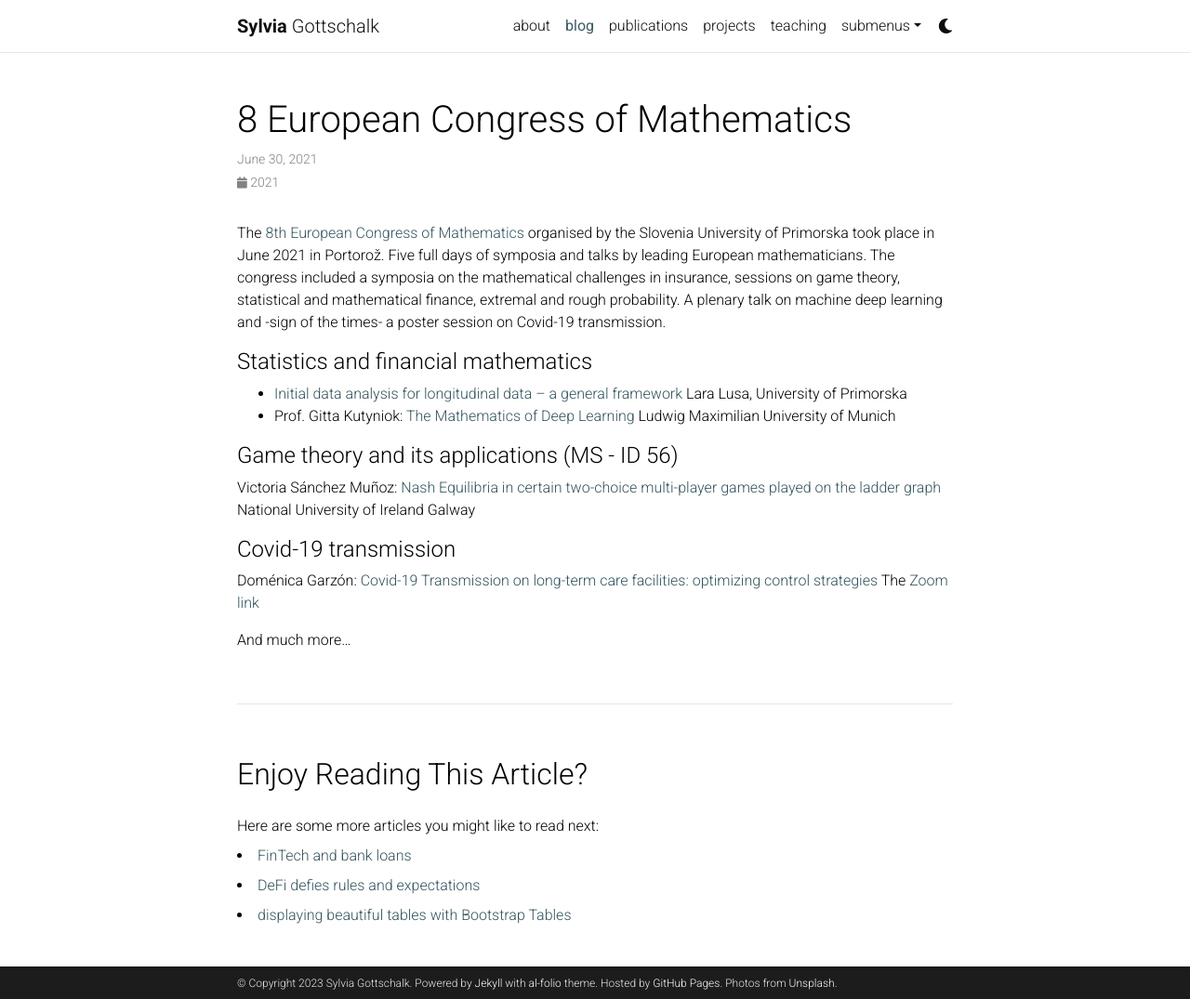
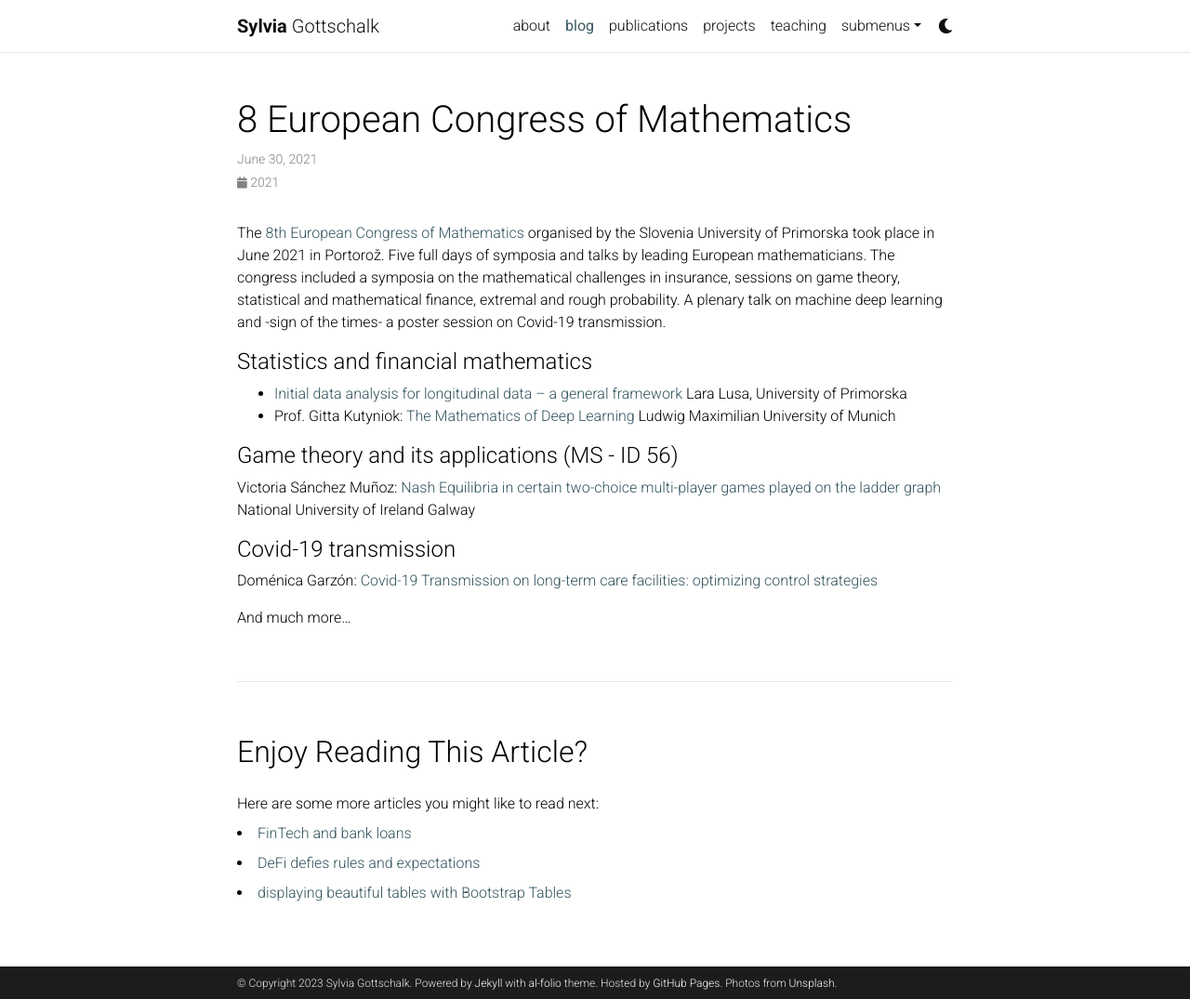
Before and after one commit to sdgottschalk/sgottschalk.io, a Jekyll site: the page built from _posts/2021-06-30-8ECM-maths.md, in a window 1280 px wide and 1075 px high. Shown: the whole window at 93% size. Built offline with Jekyll 4.4.1, drawn with Linux system fonts in a browser that asks for light colours; comment, search, counter and statistics services are not loaded; a style sheet for code colours, icons or effects is not loaded.

Commit message:
Update 2021-06-30-8ECM-maths.md

```diff
--- a/_posts/2021-06-30-8ECM-maths.md
+++ b/_posts/2021-06-30-8ECM-maths.md
@@ -27,6 +27,6 @@ National University of Ireland Galway
 #### Covid-19 transmission
 
 Doménica Garzón: <a href="https://8ecm.si/system/admin/files/files/000/000/551/original/DomenicaGarzon.pdf?1623682980">Covid-19 Transmission on long-term care facilities: optimizing control strategies</a>
-The <a href="https://upr-si.zoom.us/j/83998410414">Zoom link</a>
+
 
 And much more...
```
